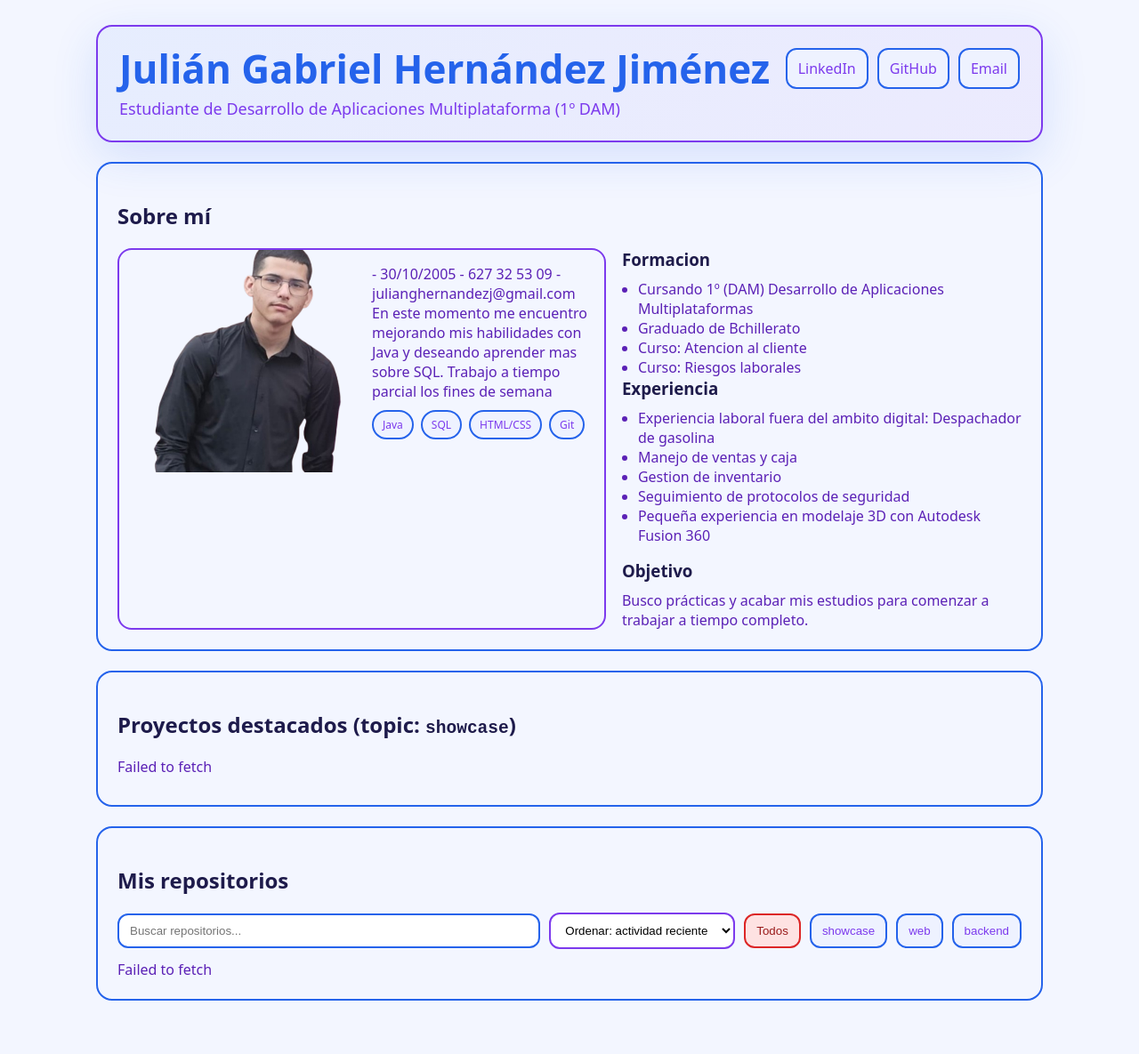
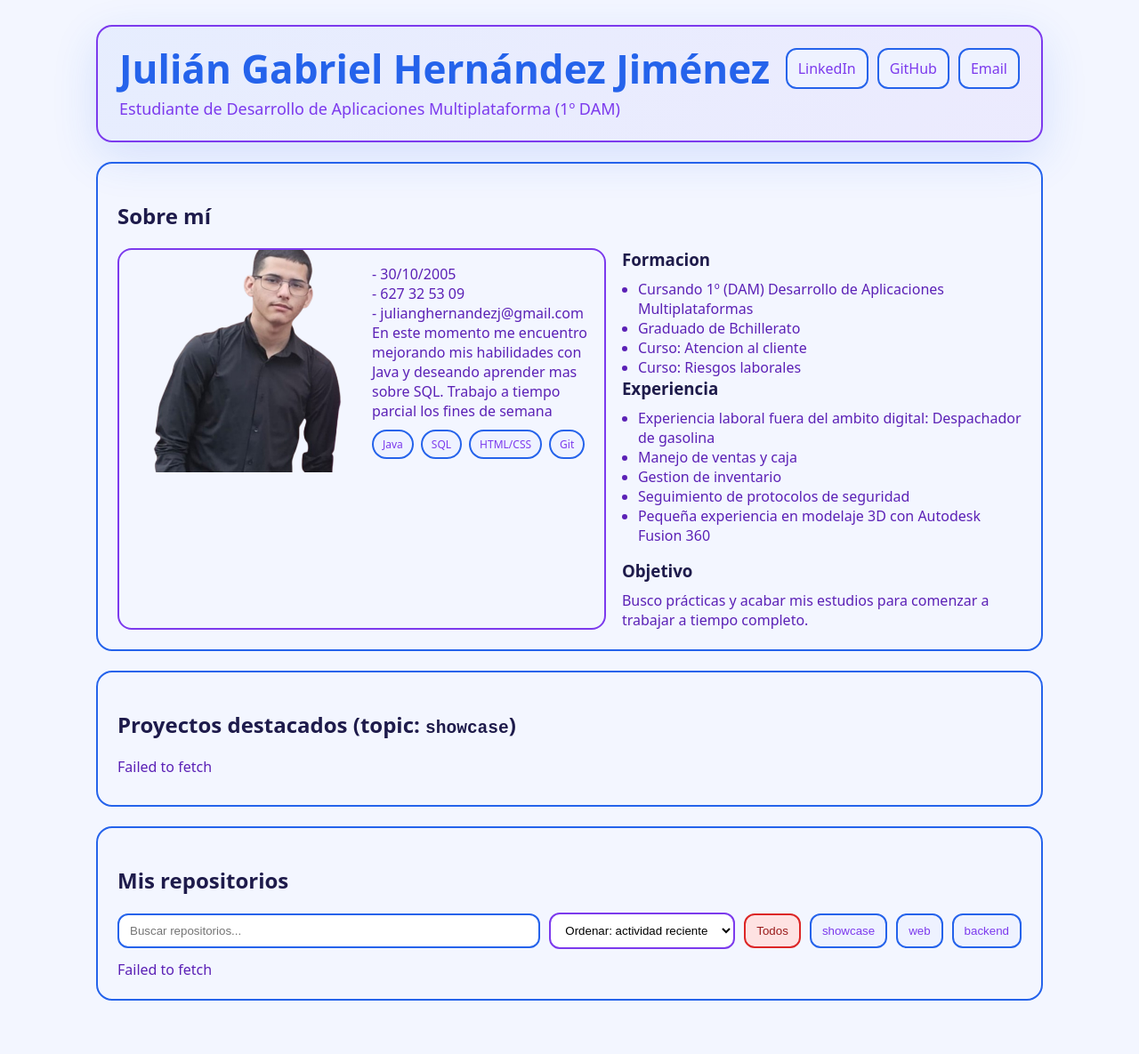
Before and after one commit to JulianGHJimenez/JulianGHJimenez.github.io, a Jekyll site: the page built from index.html, in a window 1280 px wide. Shown: the whole page at 89% size. Built offline with Jekyll 4.4.1, drawn with Linux system fonts in a browser that asks for light colours.

Commit message:
CV cambios

```diff
--- a/index.html
+++ b/index.html
@@ -24,9 +24,16 @@ title: "Julián Gabriel Hernández Jiménez — CV & Repos"
         <div class="bio">
           <p class="muted" style="margin:0">
            - 30/10/2005
+          </p>
+
+          <p class="muted" style="margin:0">
            - 627 32 53 09
+          </p>
+          <p class="muted" style="margin:0">
            - julianghernandezj@gmail.com
           </p>
+
+
 <p class="muted" style="margin:0">
 En este momento me encuentro mejorando mis habilidades con Java y deseando aprender mas sobre SQL. Trabajo a tiempo parcial los fines de semana
           </p>
```
